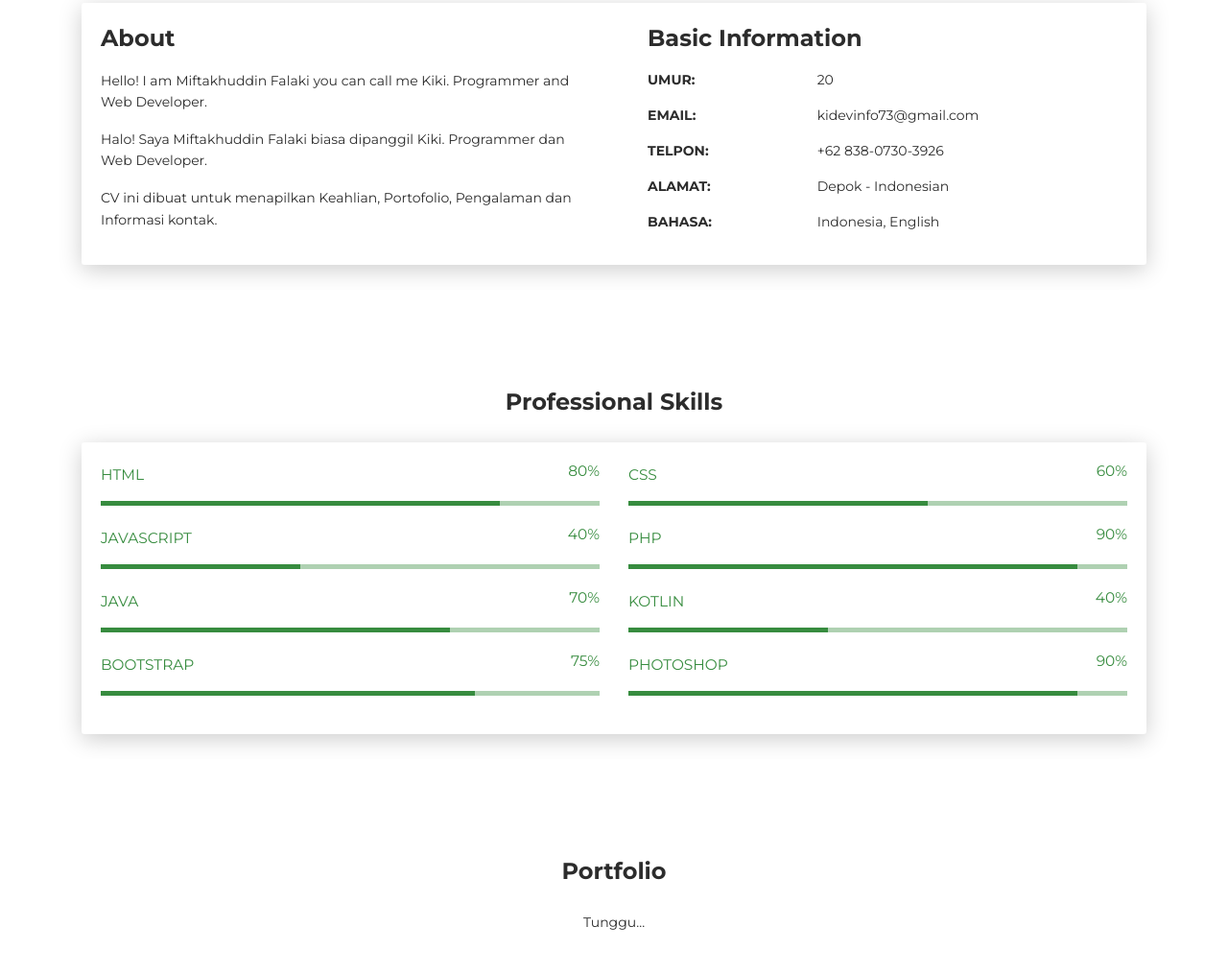
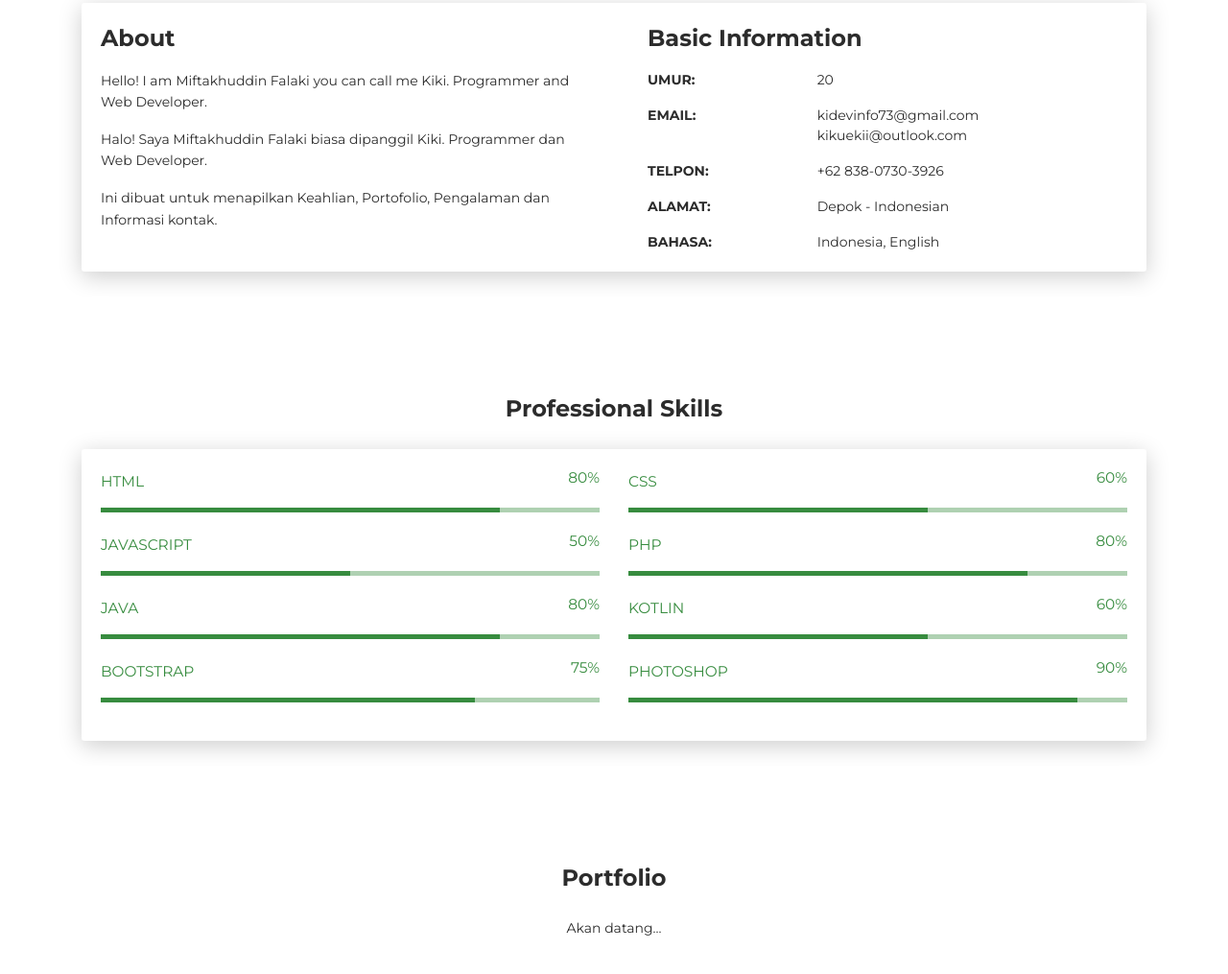
Before and after one commit to kikuKeii/kikuKeii.github.io, a plain HTML site: page index.html in a window 1280 px wide. Shown: the part 617-1632 px from the top of the page at 96% size. Drawn offline with Linux system fonts and the light colour scheme.

Commit message:
update index

```diff
--- a/index.html
+++ b/index.html
@@ -4,7 +4,7 @@
     <meta charset="UTF-8">
     <meta http-equiv="X-UA-Compatible" content="IE=edge">
     <meta name="viewport" content="width=device-width, initial-scale=1">
-    <title>kikuKeii</title>
+    <title>MIFTAKHUDDIN FALAKI</title>
     <meta name="description" content="Creative CV is a HTML resume template for professionals. Built with Bootstrap 4, Now UI Kit and FontAwesome, this modern and responsive design template is perfect to showcase your portfolio, skils and experience."/>
     <link href="https://fonts.googleapis.com/css?family=Montserrat:400,700,200" rel="stylesheet">
     <link href="https://maxcdn.bootstrapcdn.com/font-awesome/latest/css/font-awesome.min.css" rel="stylesheet">
@@ -17,7 +17,7 @@
       <div class="profile-page sidebar-collapse">
         <nav class="navbar navbar-expand-lg fixed-top navbar-transparent bg-primary" color-on-scroll="400">
           <div class="container">
-            <div class="navbar-translate"><a class="navbar-brand" href="#" rel="tooltip">Creative CV</a>
+            <div class="navbar-translate"><a class="navbar-brand" href="#" rel="tooltip">Miftakhuddin Falaki</a>
               <button class="navbar-toggler navbar-toggler" type="button" data-toggle="collapse" data-target="#navigation" aria-controls="navigation" aria-expanded="false" aria-label="Toggle navigation"><span class="navbar-toggler-bar bar1"></span><span class="navbar-toggler-bar bar2"></span><span class="navbar-toggler-bar bar3"></span></button>
             </div>
             <div class="collapse navbar-collapse justify-content-end" id="navigation">
@@ -71,7 +71,7 @@
             <div class="h4 mt-0 title">About</div>
             <p>Hello! I am Miftakhuddin Falaki you can call me Kiki. Programmer and Web Developer.</p>
             <P>Halo! Saya Miftakhuddin Falaki biasa dipanggil Kiki. Programmer dan Web Developer.</p>
-            <p>CV ini dibuat untuk menapilkan Keahlian, Portofolio, Pengalaman dan Informasi kontak.</p>
+            <p>Ini dibuat untuk menapilkan Keahlian, Portofolio, Pengalaman dan Informasi kontak.</p>
             </div>
         </div>
         <div class="col-lg-6 col-md-12">
@@ -83,7 +83,7 @@
             </div>
             <div class="row mt-3">
               <div class="col-sm-4"><strong class="text-uppercase">Email:</strong></div>
-              <div class="col-sm-8">kidevinfo73@gmail.com</div>
+              <div class="col-sm-8">kidevinfo73@gmail.com<br>kikuekii@outlook.com</div>
             </div>
             <div class="row mt-3">
               <div class="col-sm-4"><strong class="text-uppercase">Telpon:</strong></div>
@@ -128,14 +128,14 @@
           <div class="col-md-6">
             <div class="progress-container progress-primary"><span class="progress-badge">JavaScript</span>
               <div class="progress">
-                <div class="progress-bar progress-bar-primary" data-aos="progress-full" data-aos-offset="10" data-aos-duration="2000" role="progressbar" aria-valuenow="60" aria-valuemin="0" aria-valuemax="100" style="width: 40%;"></div><span class="progress-value">40%</span>
+                <div class="progress-bar progress-bar-primary" data-aos="progress-full" data-aos-offset="10" data-aos-duration="2000" role="progressbar" aria-valuenow="60" aria-valuemin="0" aria-valuemax="100" style="width: 50%;"></div><span class="progress-value">50%</span>
               </div>
             </div>
           </div>
           <div class="col-md-6">
             <div class="progress-container progress-primary"><span class="progress-badge">PHP</span>
               <div class="progress">
-                <div class="progress-bar progress-bar-primary" data-aos="progress-full" data-aos-offset="10" data-aos-duration="2000" role="progressbar" aria-valuenow="60" aria-valuemin="0" aria-valuemax="100" style="width: 90%;"></div><span class="progress-value">90%</span>
+                <div class="progress-bar progress-bar-primary" data-aos="progress-full" data-aos-offset="10" data-aos-duration="2000" role="progressbar" aria-valuenow="60" aria-valuemin="0" aria-valuemax="100" style="width: 80%;"></div><span class="progress-value">80%</span>
               </div>
             </div>
           </div>
@@ -144,14 +144,14 @@
             <div class="col-md-6">
               <div class="progress-container progress-primary"><span class="progress-badge">Java</span>
                 <div class="progress">
-                  <div class="progress-bar progress-bar-primary" data-aos="progress-full" data-aos-offset="10" data-aos-duration="2000" role="progressbar" aria-valuenow="60" aria-valuemin="0" aria-valuemax="100" style="width: 70%;"></div><span class="progress-value">70%</span>
+                  <div class="progress-bar progress-bar-primary" data-aos="progress-full" data-aos-offset="10" data-aos-duration="2000" role="progressbar" aria-valuenow="60" aria-valuemin="0" aria-valuemax="100" style="width: 80%;"></div><span class="progress-value">80%</span>
                 </div>
               </div>
             </div>
             <div class="col-md-6">
               <div class="progress-container progress-primary"><span class="progress-badge">Kotlin</span>
                 <div class="progress">
-                  <div class="progress-bar progress-bar-primary" data-aos="progress-full" data-aos-offset="10" data-aos-duration="2000" role="progressbar" aria-valuenow="60" aria-valuemin="0" aria-valuemax="100" style="width: 40%;"></div><span class="progress-value">40%</span>
+                  <div class="progress-bar progress-bar-primary" data-aos="progress-full" data-aos-offset="10" data-aos-duration="2000" role="progressbar" aria-valuenow="60" aria-valuemin="0" aria-valuemax="100" style="width: 60%;"></div><span class="progress-value">60%</span>
                 </div>
               </div>
             </div>
@@ -181,7 +181,7 @@
     <div class="row">
       <div class="col-md-6 ml-auto mr-auto">
         <div class="h4 text-center mb-4 title">Portfolio</div>
-        <p align="Center">Tunggu...</p>
+        <p align="Center">Akan datang...</p>
         <!-- <div class="nav-align-center">
           <ul class="nav nav-pills nav-pills-primary" role="tablist">
             <li class="nav-item"><a class="nav-link active" data-toggle="tab" href="#web-development" role="tablist"><i class="fa fa-laptop" aria-hidden="true"></i></a></li>
@@ -411,7 +411,7 @@
           <div class="card-body">
             <div class="h5">Umum</div>
             <p class="category">SMP N 1 Kronjo</p>
-            <p>Memulai kisah tanpa beban mempunyai perteanan yang nyata dan pertama kali kenal Coding.</p>
+            <p>Memulai kisah tanpa beban.</p>
           </div>
         </div>
       </div>
@@ -421,7 +421,7 @@
 <div class="section" id="reference">
   <div class="container cc-reference">
     <div class="h4 mb-4 text-center title">References</div>
-    <p align="Center">Tunggu...</p>
+    <p align="Center">Akan datang...</p>
     <!-- <div class="card" data-aos="zoom-in">
       <div class="carousel slide" id="cc-Indicators" data-ride="carousel">
         <ol class="carousel-indicators">
@@ -469,7 +469,7 @@
   </div>
 </div>
 <div class="section" id="contact">
-  <div class="cc-contact-information" style="background-image: url('images/contact.jpg');">
+  <div class="cc-contact-information" style="background-color: #007bff;');">
     <div class="container">
       <div class="cc-contact">
         <div class="row">
@@ -524,7 +524,8 @@
                     <p class="mb-0"><strong>Telpon</strong></p>
                     <p class="pb-2">+62 838-0730-3926</p>
                     <p class="mb-0"><strong>Email</strong></p>
-                    <p>kidevinfo73@gmail.com</p>
+                    <p>kidevinfo73@gmail.com
+                    <br>kikukeii@outlook.com</p>
                   </div>
                 </div>
               </div>
@@ -537,7 +538,7 @@
 </div></div>
     </div>
     <footer class="footer">
-      <div class="container text-center"><a class="cc-facebook btn btn-link" href="#"><i class="fa fa-facebook fa-2x " aria-hidden="true"></i></a><a class="cc-twitter btn btn-link " href="#"><i class="fa fa-twitter fa-2x " aria-hidden="true"></i></a><a class="cc-google-plus btn btn-link" href="#"><i class="fa fa-google-plus fa-2x" aria-hidden="true"></i></a><a class="cc-instagram btn btn-link" href="#"><i class="fa fa-instagram fa-2x " aria-hidden="true"></i></a></div>
+      <div class="container text-center"><a class="cc-facebook btn btn-link" href="http://facebook.com/kikukeii"><i class="fa fa-facebook fa-2x " aria-hidden="true"></i></a><a class="cc-twitter btn btn-link " href="http://twitter/kikukeii_"><i class="fa fa-twitter fa-2x " aria-hidden="true"></i></a><!--<a class="cc-google-plus btn btn-link" href="#"><i class="fa fa-google-plus fa-2x" aria-hidden="true"></i></a>--><a class="cc-instagram btn btn-link" href="http://instagram.com/kikukeii"><i class="fa fa-instagram fa-2x " aria-hidden="true"></i></a></div>
       <div class="text-center text-muted">Miftakhuddin Falaki</div>
       <div class="text-center text-muted">
         <p>&copy; Creative CV. All rights reserved.<br>Design - <a class="credit" href="https://templateflip.com" target="_blank">TemplateFlip</a></p>
```
